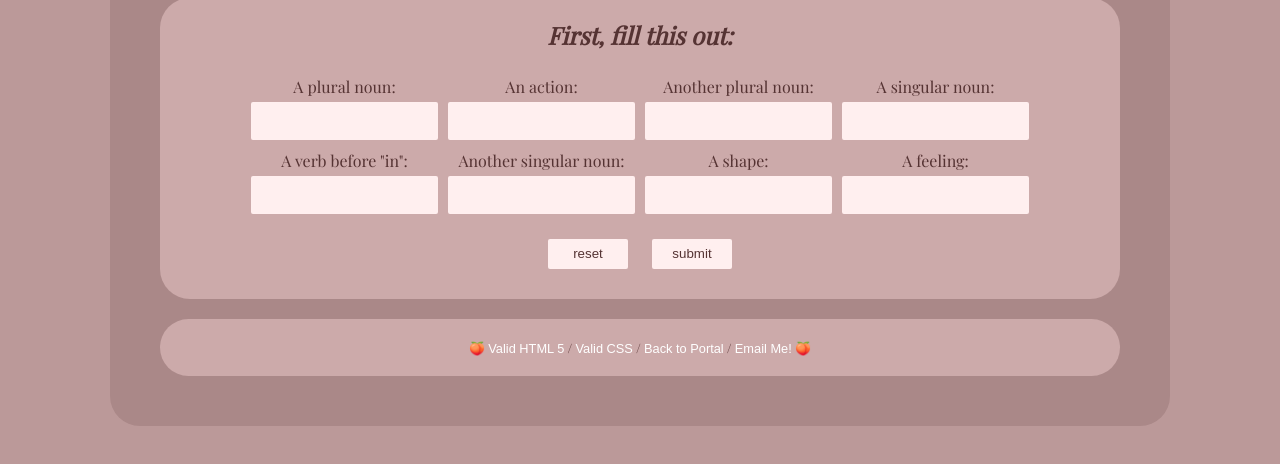
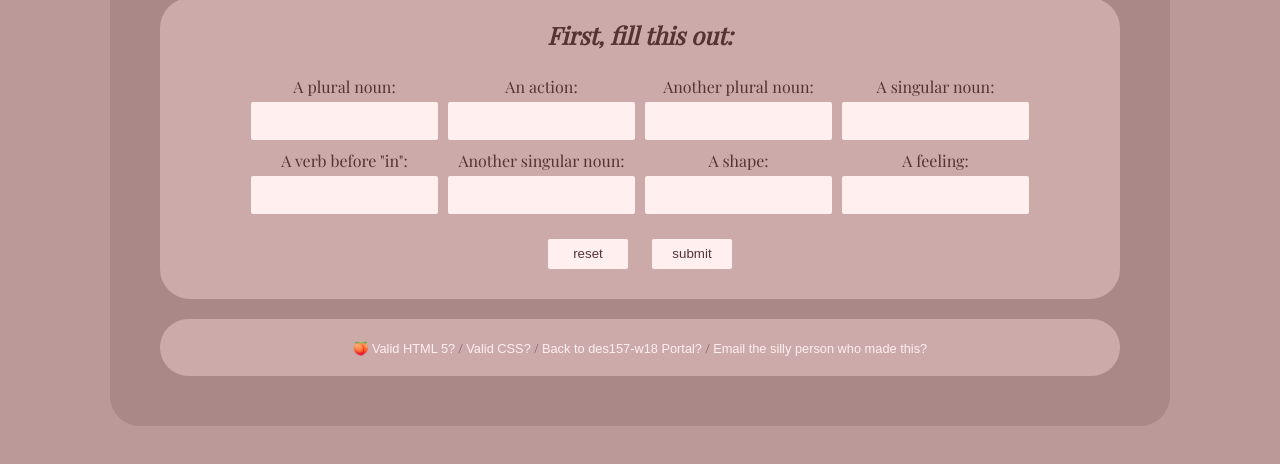
Before and after one commit to tparkeressig/des157-w18, a plain HTML site: page studio1/index.html in a window 1280 px wide. Shown: the part 164-628 px from the top of the page. Drawn offline with nearby package versions, Linux system fonts and the light colour scheme; a web font is replaced by a local one.

Commit message:
All done
Tried some things out and decided against them. Otherwise, some small UI tweaks.

```diff
--- a/studio1/index.html
+++ b/studio1/index.html
@@ -85,10 +85,10 @@
         </section>
 
         <footer>
-            🍑 <a href="https://validator.w3.org/check?uri=referer">Valid HTML 5</a> /
-            <a href="https://jigsaw.w3.org/css-validator/check/referer">Valid CSS</a> /
-            <a href="/">Back to Portal</a> /
-            <a href="mailto:tparkeressig@ucdavis.edu">Email Me!</a> 🍑
+            🍑 <a href="https://validator.w3.org/check?uri=referer">Valid HTML 5?</a> /
+            <a href="https://jigsaw.w3.org/css-validator/check/referer">Valid CSS?</a> /
+            <a href="/">Back to des157-w18 Portal?</a> /
+            <a href="mailto:tparkeressig@ucdavis.edu">Email the silly person who made this?</a>
         </footer>
     </div>
 
--- a/studio1/script.js
+++ b/studio1/script.js
@@ -9,6 +9,8 @@ document.fillThisForm.onsubmit = processForm;
 
 //to capture the clear event and send it to a function
 document.fillThisForm.onreset = clearForm;
+
+
 
 //now go define your functions
 function processForm() {
--- a/studio1/styles.css
+++ b/studio1/styles.css
@@ -117,33 +117,35 @@ p {
     margin-right: auto;
 }
 
+/* footer stuff */
+
 a {
     text-decoration: none;
     font-family: sans-serif;
 }
 
 a:link {
-    color: white;
+    color: #ffefef;
 }
 
 a:visited {
-    color: white;
+    color: #ffefef;
 }
 
 a:hover {
-    color: #c0c6c6;
+    color: #fff;
 }
 
 a:active {
-    color: #c0c6c6;
+    color: #fff;
 }
 
 a:focus {
-    color: #c0c6c6;
+    color: #fff;
 }
 
 a:link {
-    color: white;
+    color: #ffefef;
 }
 
 footer {
```
